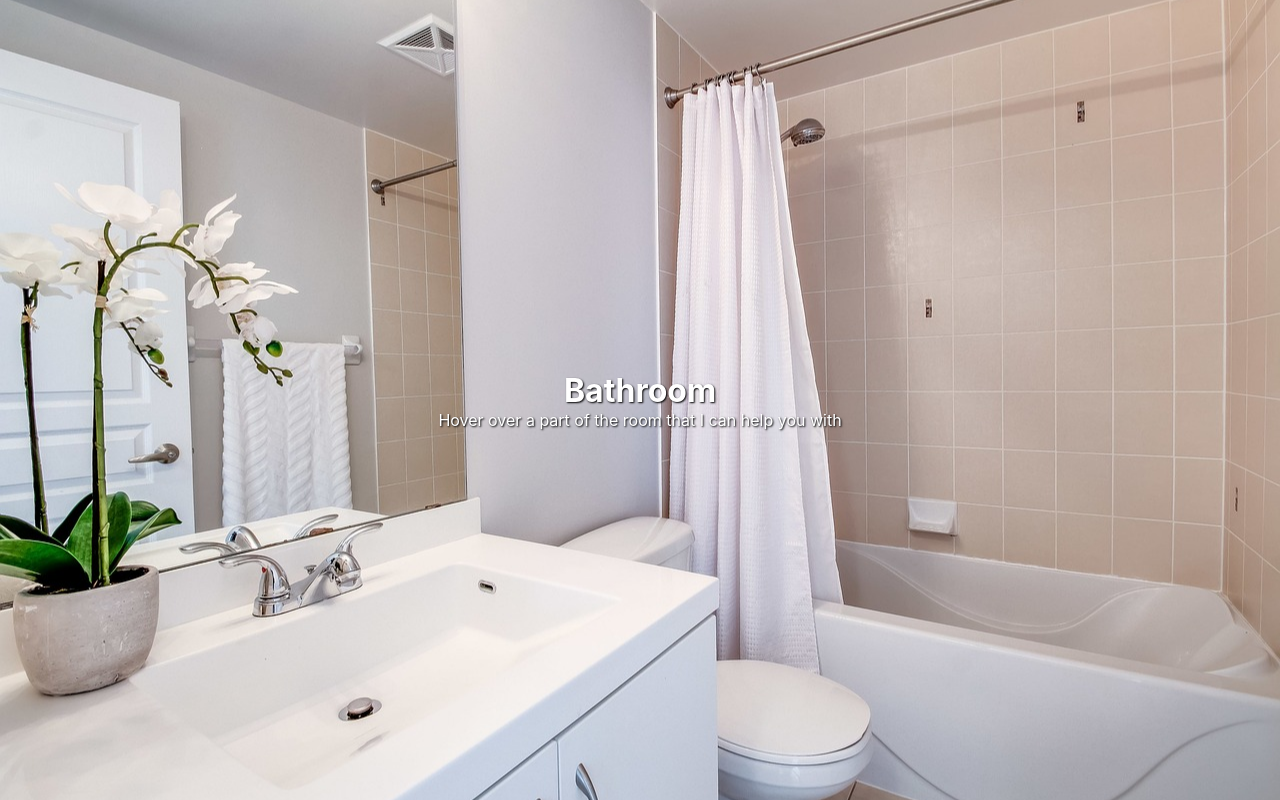
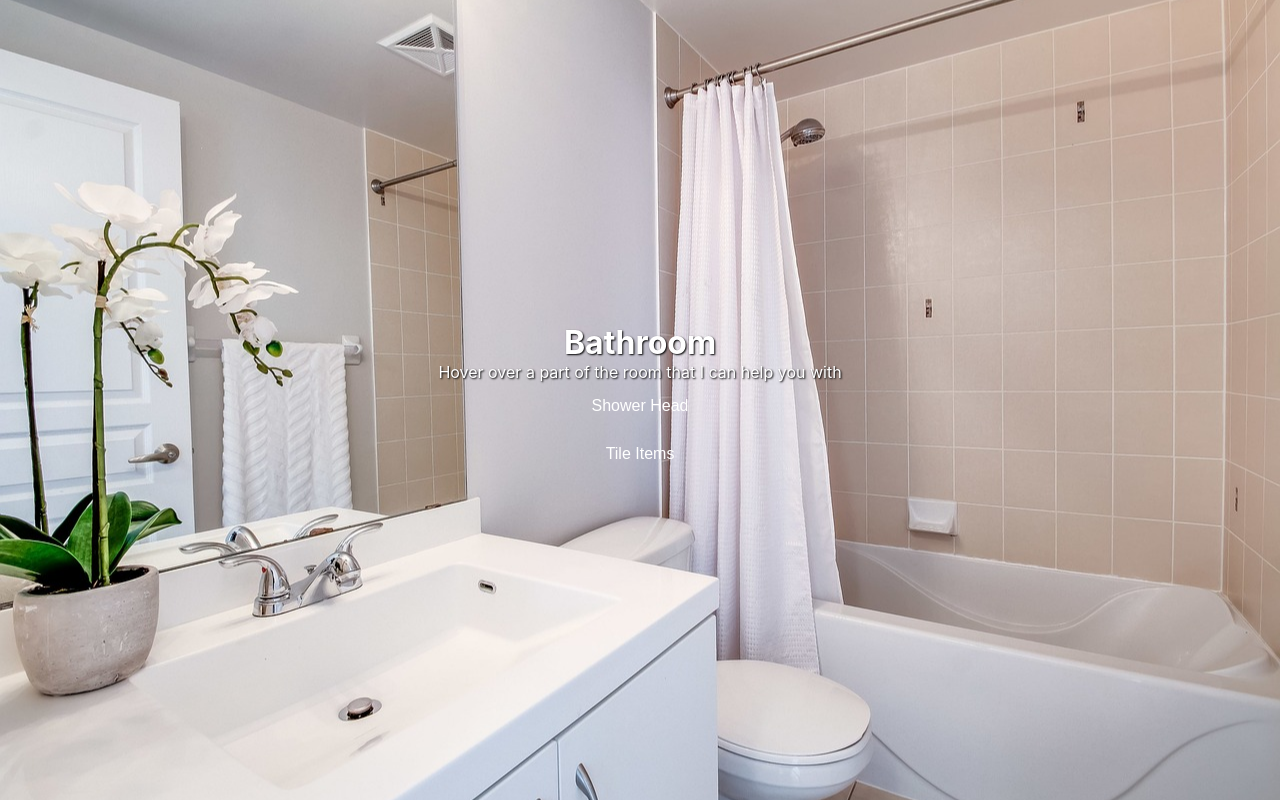
Before and after one commit to yuliaFl/handyMan_React, a React (Create React App) app in the folder proj/: page / in a window 1280 px wide. Shown: the part 2400-3200 px from the top of the page. Built offline with nearby package versions, Linux system fonts and the light colour scheme.

Commit message:
created buttons for bathroom

```diff
--- a/proj/src/pages/Bathroom.js
+++ b/proj/src/pages/Bathroom.js
@@ -4,11 +4,8 @@ import DropdownButton from "../components/DropdownButton";
 
 function Bathroom () {
 
-  const walltems = ["Paint", "Touch up", "Drywall"];
-  const slidingDoorItems = ["Fix", "Replace "];
-  const curtiansItems = ["Hang up"];
-  const doorHandleItems = ["Change"];
-  const fanItems = ["Install"];
+  const showerHeadtems = ["Replace"];
+  const tileItems = ["Fix", "Replace ", "Hang Items"];
 
   return (
     <div className="bathroom-background">
@@ -17,6 +14,12 @@ function Bathroom () {
       </header>
       <main>
         <p>Hover over a part of the room that I can help you with</p>
+        <div className="showerhead-section">
+          <DropdownButton label="Shower Head" items={showerHeadtems} />
+        </div>
+        <div className="tileitems-section">
+          <DropdownButton label="Tile Items" items={tileItems} />
+        </div>
       </main>
     </div>
   );
```
